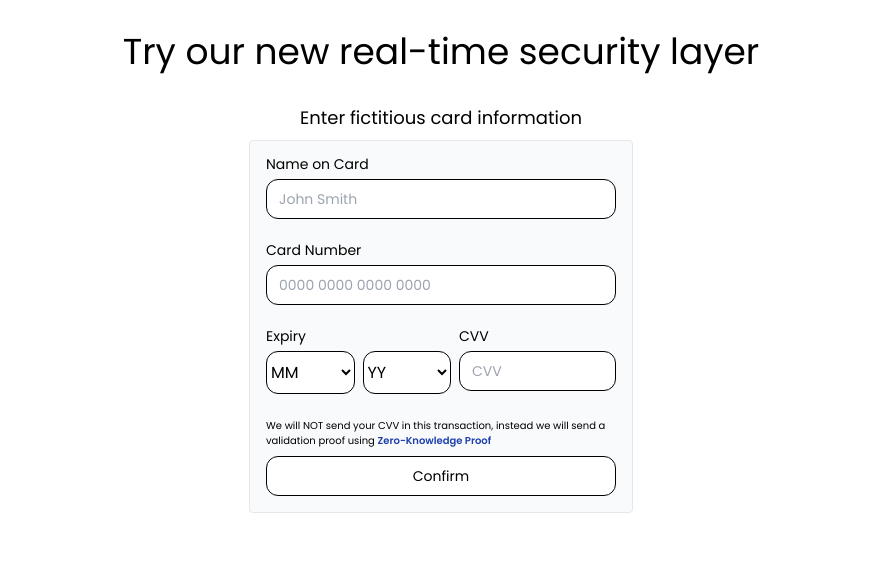
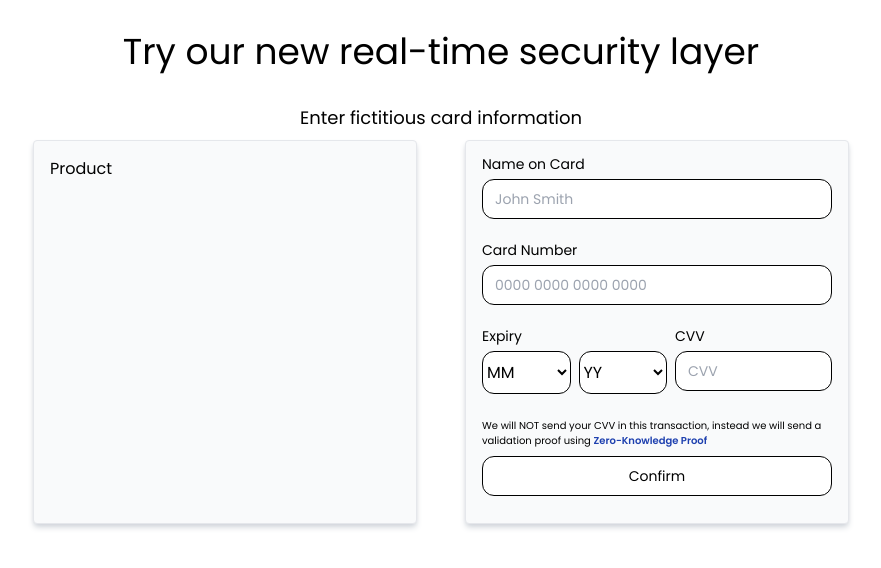
Before and after one commit to francoperez03/zerokey, a React (Vite) app in the folder frontend-vite/: page /livedemo in a window 1280 px wide. Shown: the top 568 px of the page, without its empty margins (199-1080 px from the left). Built offline with nearby package versions, Linux system fonts and the light colour scheme.

Commit message:
checkout completo

```diff
--- a/frontend-vite/src/pages/livedemo/components/checkout/Checkout.jsx
+++ b/frontend-vite/src/pages/livedemo/components/checkout/Checkout.jsx
@@ -49,7 +49,7 @@ function Checkout({startInterval}) {
   };
 
   return (
-    <section className="flex flex-col gap-6 w-96 border p-4 rounded  m-auto bg-gray-50">
+    <section className="flex flex-col gap-6 size-96 border p-4 rounded shadow-md shadow-gray-300 m-auto bg-gray-50">
       <div className="flex flex-col gap-2">
         <Label className="">Name on Card</Label>
         <Input
--- a/frontend-vite/src/pages/livedemo/components/demo/Demo.jsx
+++ b/frontend-vite/src/pages/livedemo/components/demo/Demo.jsx
@@ -4,6 +4,7 @@ import Checkout from "../checkout/Checkout";
 import GenerandoKey from "../../loader/GenerandKey";
 import Payment from "../../loader/Payment";
 import Completed from "../../loader/Completed";
+import Product from "../product/Product";
 
 function Demo() {
   const { status, setStatus, statuses } = useStore();
@@ -49,8 +50,13 @@ function Demo() {
     <div className="flex flex-col items-center justify-center">
       {status === statuses.PENDING && (
         <div>
-          <h5 className="text-lg pb-2 text-center">Enter fictitious card information</h5>
-          <Checkout startInterval={startInterval} />
+          <h5 className="text-lg pb-2 text-center">
+            Enter fictitious card information
+          </h5>
+          <div className="flex gap-12">
+            <Product />
+            <Checkout startInterval={startInterval} />
+          </div>
         </div>
       )}
       {status === statuses.GENERATING && <GenerandoKey />}
--- /dev/null
+++ b/frontend-vite/src/pages/livedemo/components/product/Product.jsx
@@ -0,0 +1,11 @@
+import React from "react";
+
+function Product() {
+  return (
+    <section className="flex flex-col gap-6 size-96 border p-4 rounded shadow-md shadow-gray-300 m-auto bg-gray-50">
+      Product
+    </section>
+  );
+}
+
+export default Product;
```
